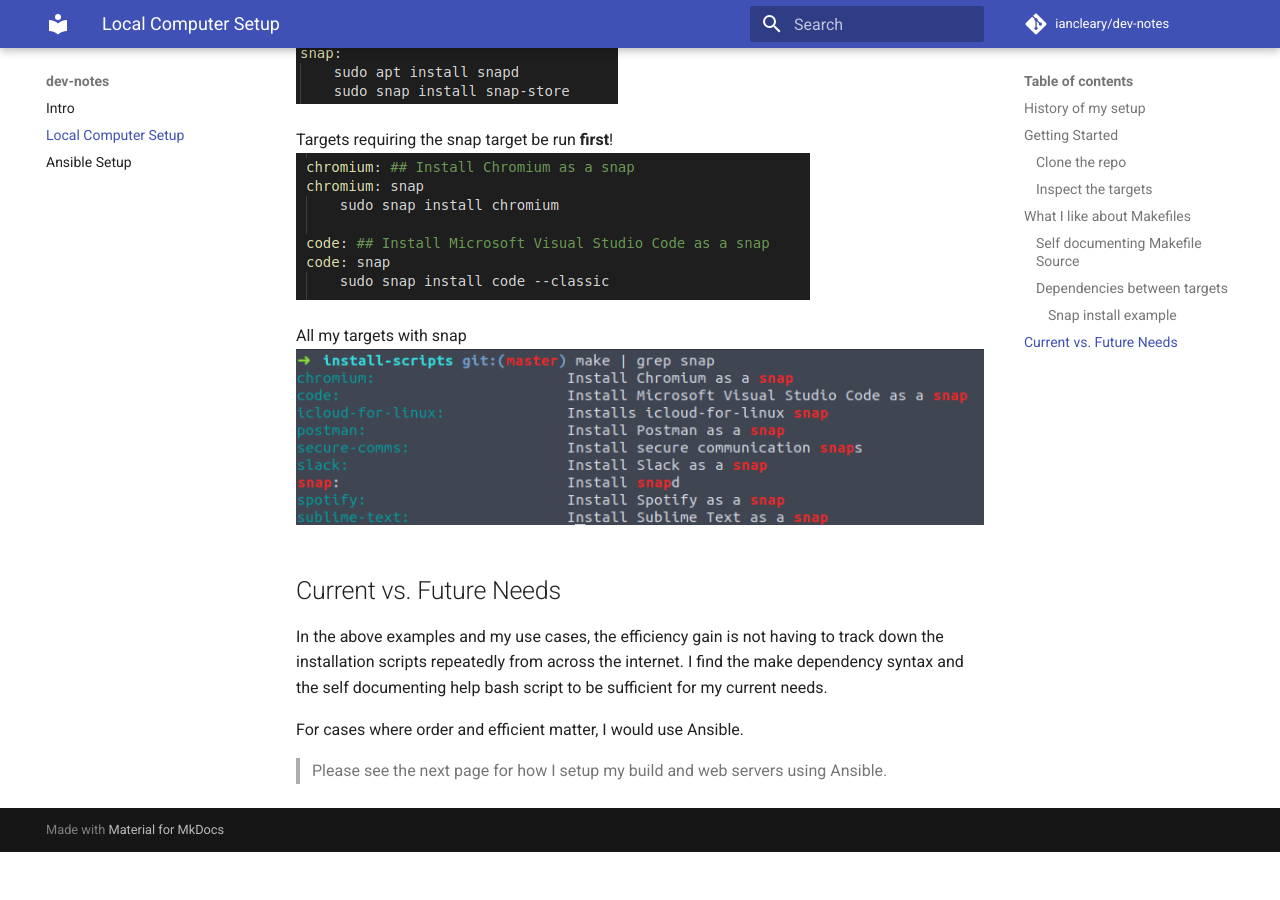
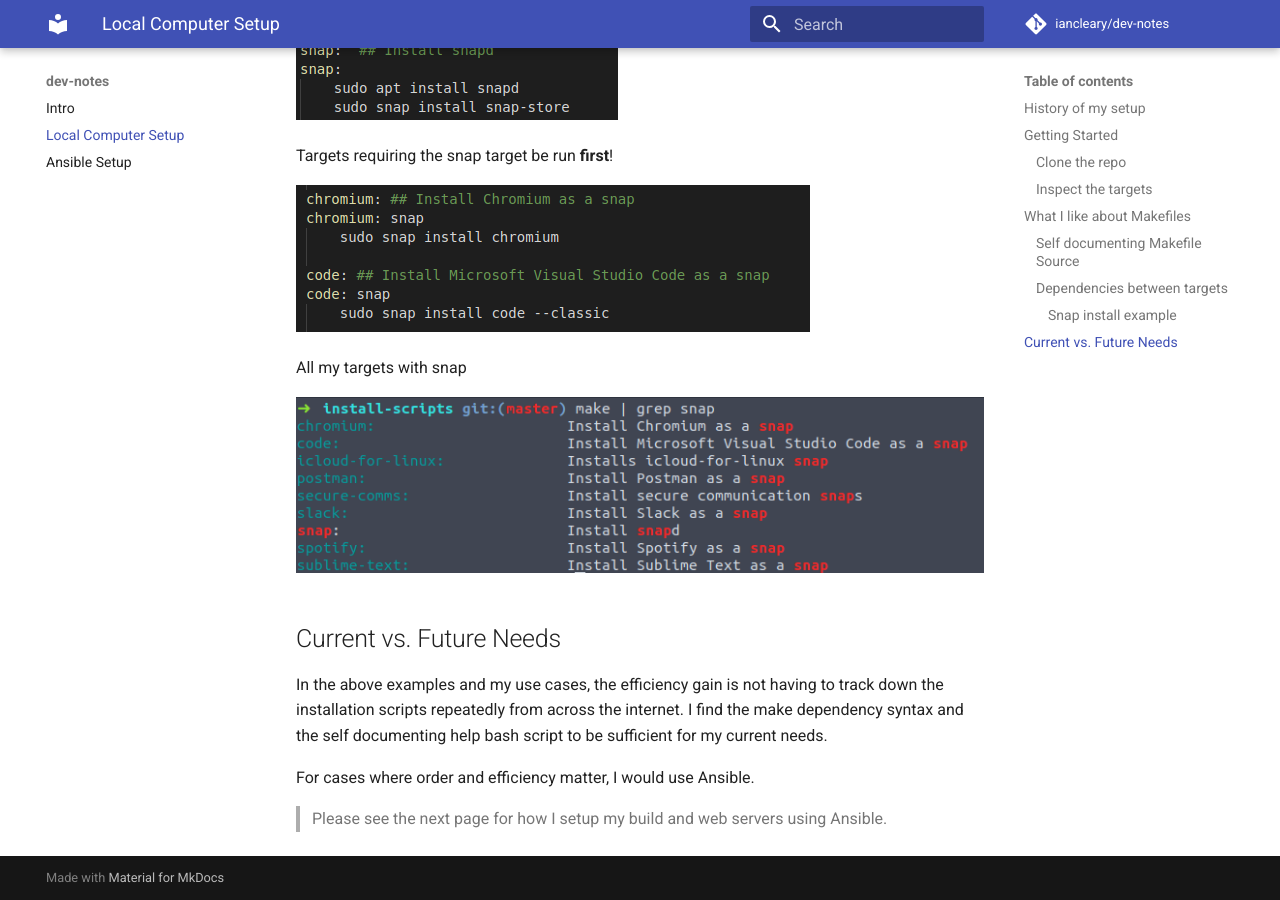
Before and after one commit to iancleary/dev-notes, an MkDocs documentation site: the page built from docs/local-computer.md, in a window 1280 px wide and 900 px high, scrolled down 2147 px. Built offline with MkDocs 1.6.1 and Material for MkDocs 9.7.7, drawn with Linux system fonts in a browser that asks for light colours; comment, search, counter and statistics services are not loaded; before the commit the page ends 2999 px from its top, so only the background shows below that.

```diff
--- a/docs/local-computer.md
+++ b/docs/local-computer.md
@@ -55,18 +55,21 @@ SWCarpentry has great [lessons and references on Makefiles](https://swcarpentry.
 #### Snap install example
 
 Snap target showing how to install `snapd` with `apt`.
+
 ![images/local-computer/snap-apt-dependency.png](images/local-computer/snap-apt-dependency.png)
 
 Targets requiring the snap target be run **first**!
+
 ![images/local-computer/snap-target-dependencies.png](images/local-computer/snap-target-dependencies.png)
 
 All my targets with snap
+
 ![images/local-computer/snap-targets.png](images/local-computer/snap-targets.png)
 
 ## Current vs. Future Needs
 
 In the above examples and my use cases, the efficiency gain is not having to track down the installation scripts repeatedly from across the internet.  I find the make dependency syntax and the self documenting help bash script to be sufficient for my current needs.
 
-For cases where order and efficient matter, I would use Ansible.
+For cases where order and efficiency matter, I would use Ansible.
 
 > Please see the next page for how I setup my build and web servers using Ansible.
```
Also changed, not shown: README.md (+2 -1 lines).
